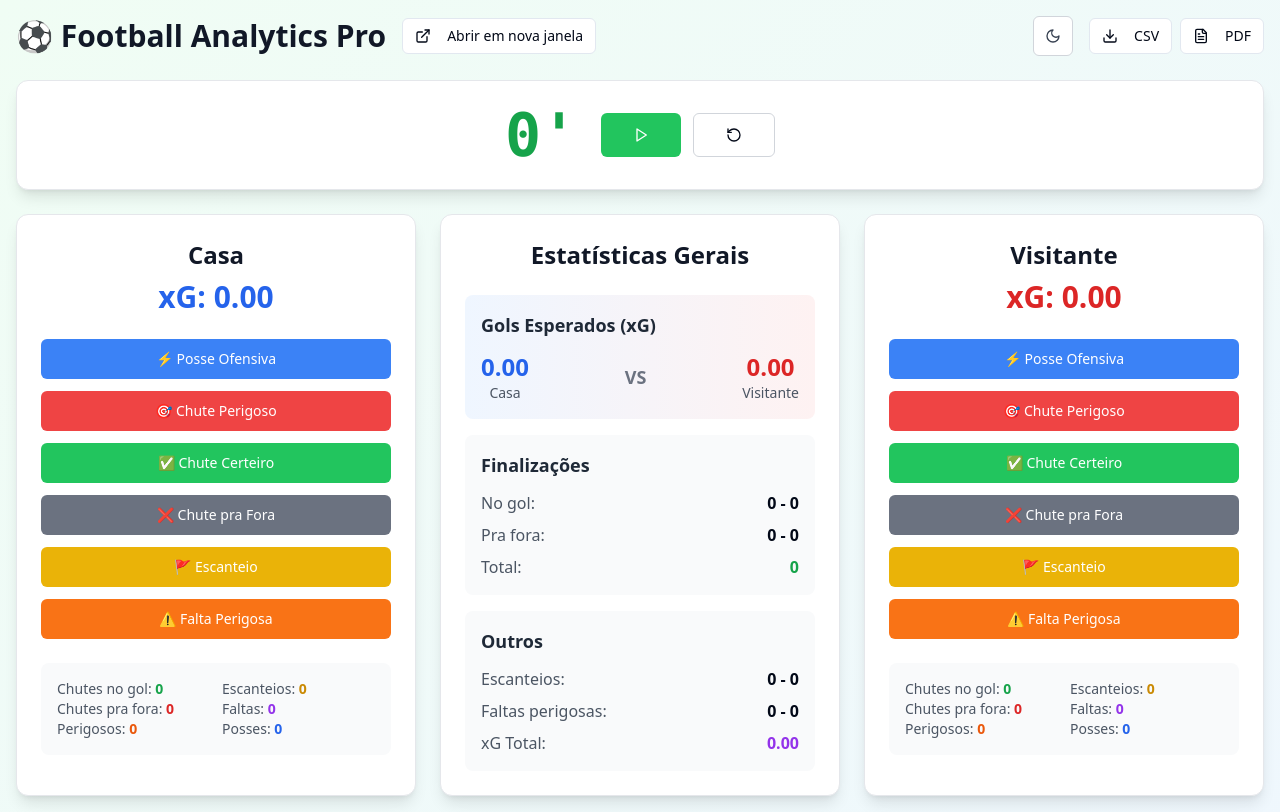
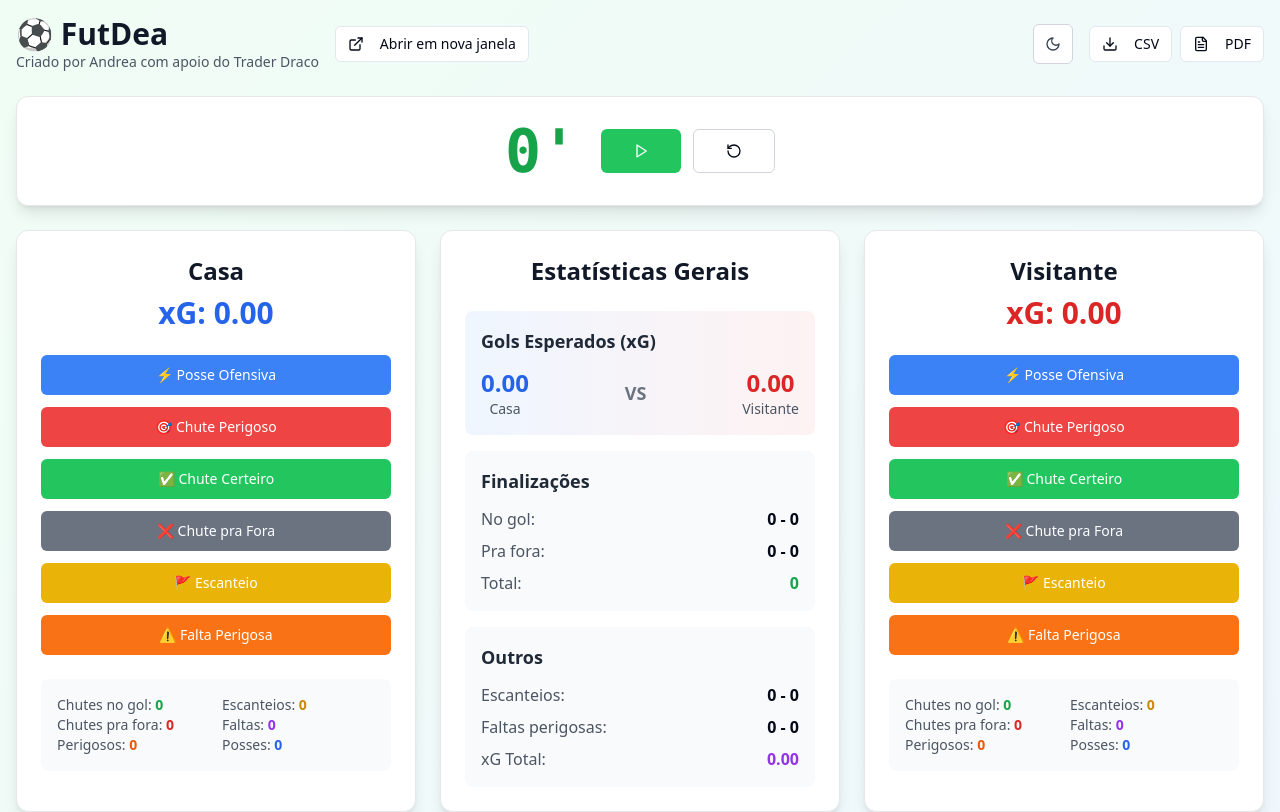
Before and after one commit to AndreaAkeda/FuteDea, a React (Vite) app: page / in a window 1280 px wide. Shown: the top 812 px of the page. Built offline with nearby package versions, Linux system fonts and the light colour scheme.

Commit message:
Rename app and add credits
Rename the app to FutDea and add credits to the title.

```diff
--- a/index.html
+++ b/index.html
@@ -1,14 +1,15 @@
+
 <!DOCTYPE html>
 <html lang="en">
   <head>
     <meta charset="UTF-8" />
     <meta name="viewport" content="width=device-width, initial-scale=1.0" />
-    <title>goal-sense-arena-view</title>
-    <meta name="description" content="Lovable Generated Project" />
-    <meta name="author" content="Lovable" />
+    <title>FutDea - Análise de Futebol em Tempo Real</title>
+    <meta name="description" content="FutDea - Aplicativo para análise de jogos de futebol em tempo real" />
+    <meta name="author" content="Andrea" />
 
-    <meta property="og:title" content="goal-sense-arena-view" />
-    <meta property="og:description" content="Lovable Generated Project" />
+    <meta property="og:title" content="FutDea - Análise de Futebol em Tempo Real" />
+    <meta property="og:description" content="FutDea - Aplicativo para análise de jogos de futebol em tempo real" />
     <meta property="og:type" content="website" />
     <meta property="og:image" content="https://lovable.dev/opengraph-image-p98pqg.png" />
 
--- a/src/pages/Index.tsx
+++ b/src/pages/Index.tsx
@@ -174,9 +174,14 @@ const Index = () => {
         {/* Header */}
         <div className="flex justify-between items-center mb-6">
           <div className="flex items-center space-x-4">
-            <h1 className={`text-3xl font-bold ${isDarkMode ? 'text-white' : 'text-gray-900'}`}>
-              ⚽ Football Analytics Pro
-            </h1>
+            <div className="flex flex-col">
+              <h1 className={`text-3xl font-bold ${isDarkMode ? 'text-white' : 'text-gray-900'}`}>
+                ⚽ FutDea
+              </h1>
+              <p className={`text-sm ${isDarkMode ? 'text-gray-400' : 'text-gray-600'}`}>
+                Criado por Andrea com apoio do Trader Draco
+              </p>
+            </div>
             <PopoutButton />
           </div>
           <div className="flex items-center space-x-4">
```
